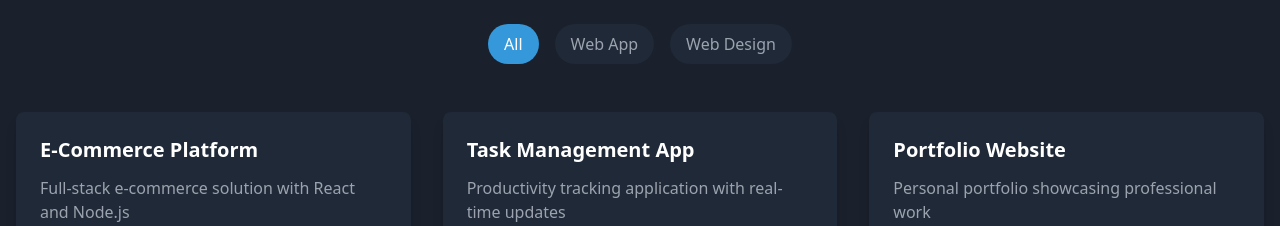
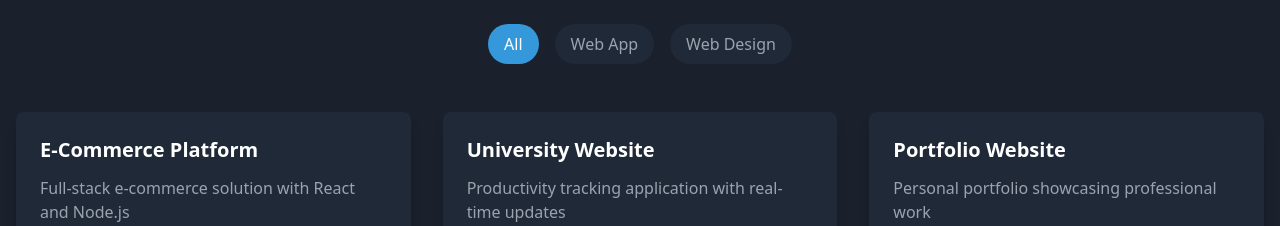
Before and after one commit to HarryKirigwi/portfolio-site, a React (Create React App) app: page / in a window 1280 px wide. Shown: the part 1200-1426 px from the top of the page. Built offline with nearby package versions, Linux system fonts and the light colour scheme.

Commit message:
Adds small changes

```diff
--- a/src/components/Projects.js
+++ b/src/components/Projects.js
@@ -17,7 +17,7 @@ function Projects() {
     },
     {
       id: 2,
-      title: 'Task Management App',
+      title: 'University Website',
       description: 'Productivity tracking application with real-time updates',
       technologies: ['React', 'Firebase', 'Tailwind CSS'],
       category: 'Web App',
```
